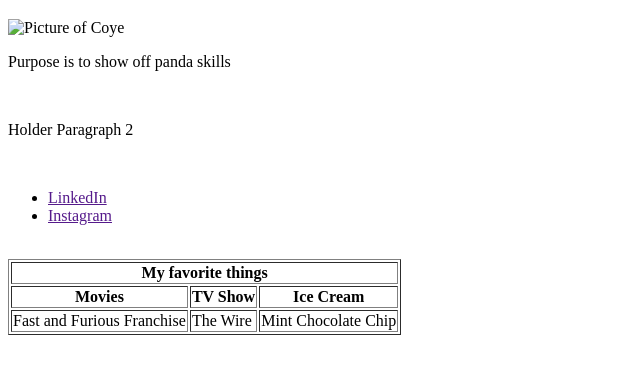
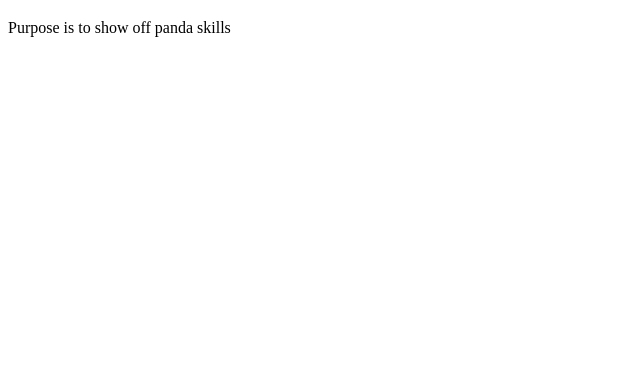
Before and after one commit to coye-roseberry/pandas-challenge, a plain HTML site: page index.html in a window 1280 px wide. Shown: the part 61-432 px from the top of the page, without its empty margins (0-640 px from the left). Drawn offline with Linux system fonts and the light colour scheme.

Commit message:
Update index.html

```diff
--- a/index.html
+++ b/index.html
@@ -7,39 +7,10 @@
 
 <body>
 <h1>Pandas Challenge</h1>
-<img src="" alt="Picture of Coye" width="200" height="200">
+
 <p>
   Purpose is to show off panda skills
 </p>
-<br>
-<p>
-  Holder Paragraph 2
-</p>
-<br>
-<ul>
-  <li><a href="" target="_blank">LinkedIn</a></li>
-  <li><a href="" target="_blank">Instagram</a></li>
-</ul>
-<br>
-<table border="1">
-  <thead>
-    <tr>
-      <th colspan="3">My favorite things</th>
-    </tr>
-    <tr>
-      <th>Movies</th>
-      <th>TV Show</th>
-      <th>Ice Cream</th>
-    </tr>
-  </thead>
-  <tbody>
-    <tr>
-      <td>Fast and Furious Franchise</td>
-      <td>The Wire</td>
-      <td>Mint Chocolate Chip</td>
-    </tr>
-  </tbody>
-</table>
 
 
 
```
